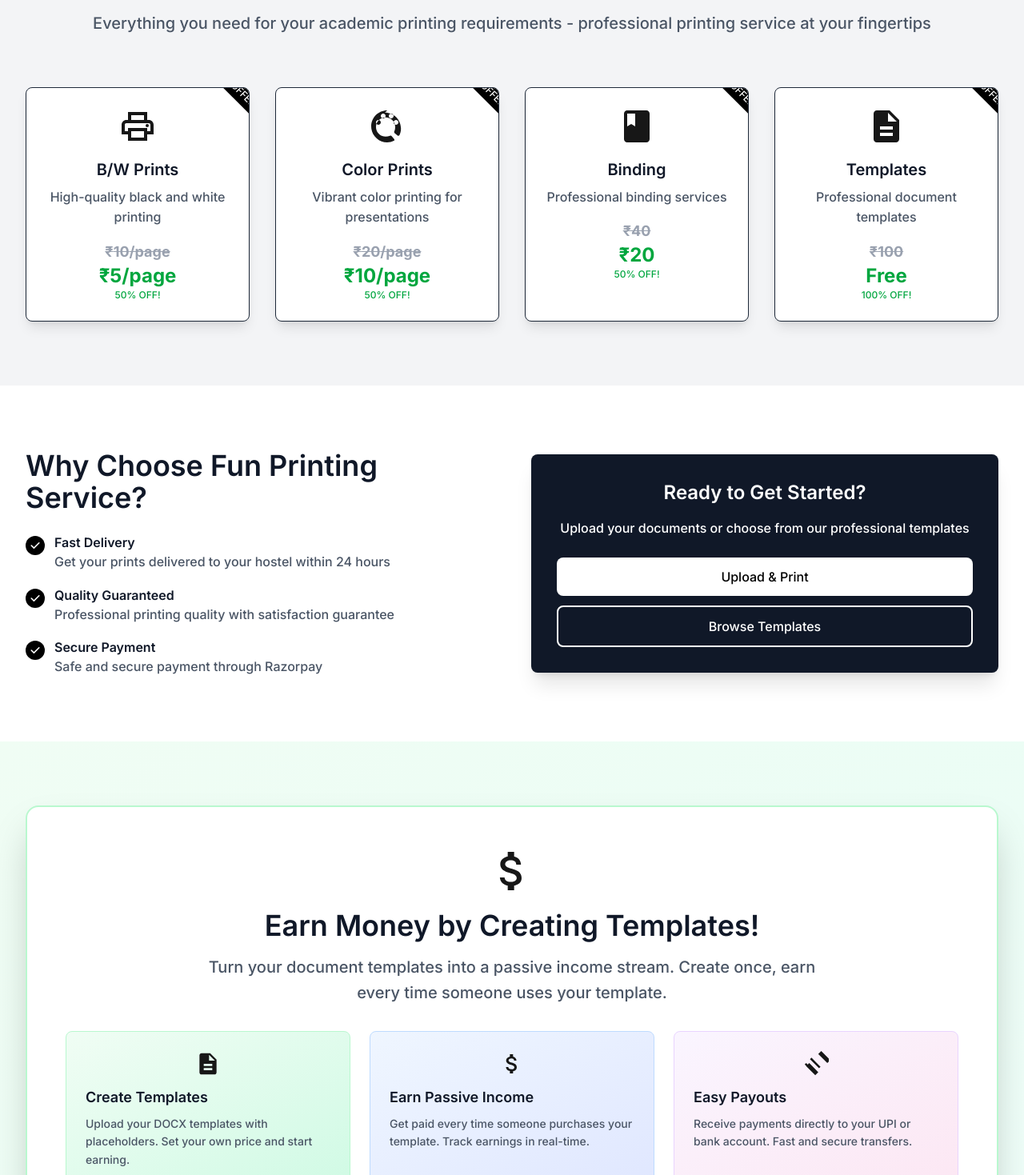
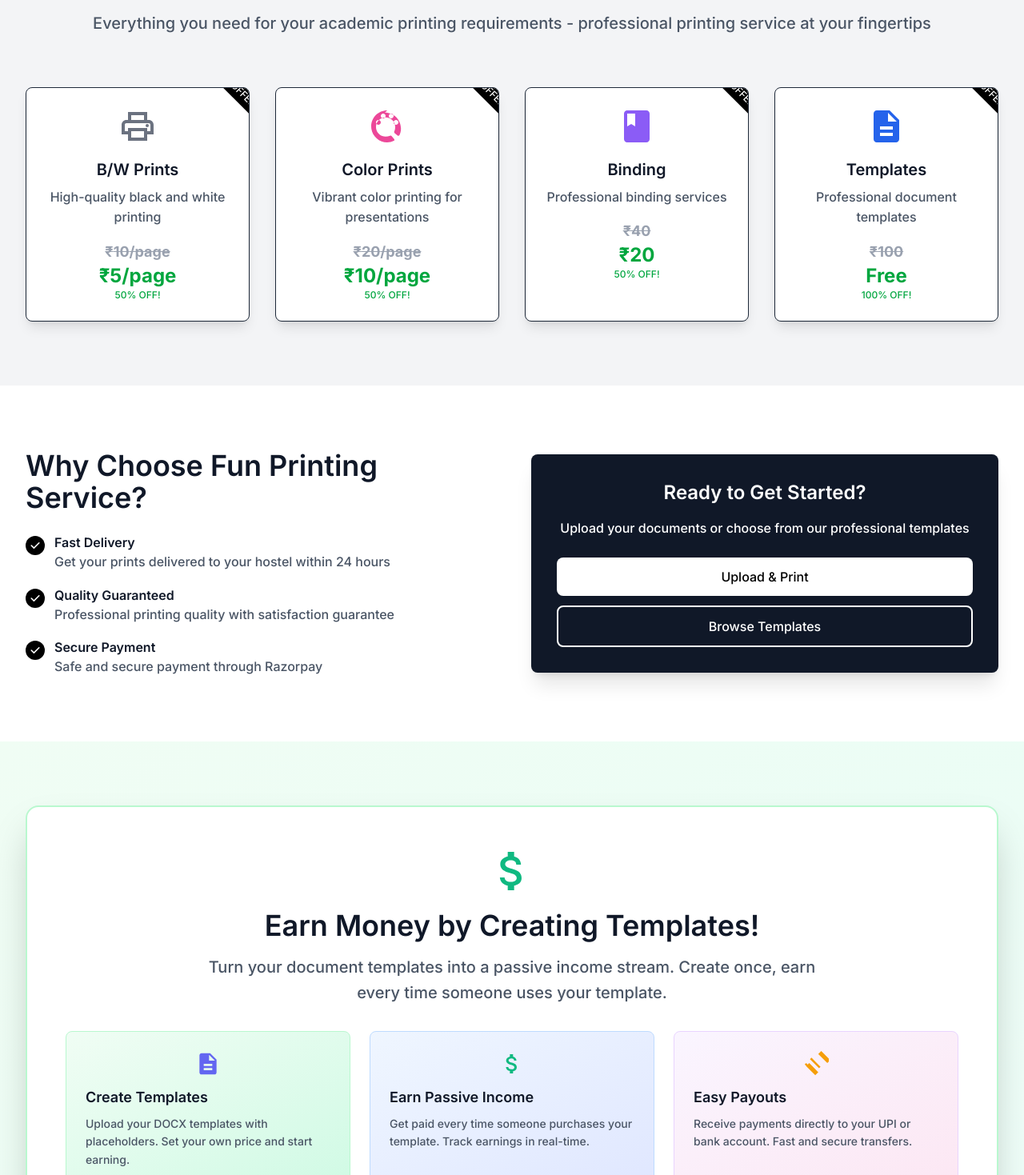
Before and after one commit to AdityaPandey-DEV/FunPrinting, a Next.js app: page / in a window 1280 px wide. Shown: the part 601-2070 px from the top of the page at 80% size. Built offline with nearby package versions, Linux system fonts and the light colour scheme; no server answers; the database is empty.

Commit message:
fix fotter icon vith svg '

```diff
--- a/src/components/SocialIcons.tsx
+++ b/src/components/SocialIcons.tsx
@@ -87,7 +87,7 @@ export const LocationIcon: React.FC<IconProps> = ({ className = '', size = 24 })
       width={size}
       height={size}
       viewBox="0 0 24 24"
-      fill="currentColor"
+      fill="#EF4444"
       className={className}
       xmlns="http://www.w3.org/2000/svg"
     >
@@ -102,7 +102,7 @@ export const EmailIcon: React.FC<IconProps> = ({ className = '', size = 24 }) =>
       width={size}
       height={size}
       viewBox="0 0 24 24"
-      fill="currentColor"
+      fill="#3B82F6"
       className={className}
       xmlns="http://www.w3.org/2000/svg"
     >
@@ -117,7 +117,7 @@ export const PhoneIcon: React.FC<IconProps> = ({ className = '', size = 24 }) =>
       width={size}
       height={size}
       viewBox="0 0 24 24"
-      fill="currentColor"
+      fill="#10B981"
       className={className}
       xmlns="http://www.w3.org/2000/svg"
     >
@@ -132,7 +132,7 @@ export const ClockIcon: React.FC<IconProps> = ({ className = '', size = 24 }) =>
       width={size}
       height={size}
       viewBox="0 0 24 24"
-      fill="currentColor"
+      fill="#F59E0B"
       className={className}
       xmlns="http://www.w3.org/2000/svg"
     >
@@ -148,7 +148,7 @@ export const WebsiteIcon: React.FC<IconProps> = ({ className = '', size = 24 })
       width={size}
       height={size}
       viewBox="0 0 24 24"
-      fill="currentColor"
+      fill="#6366F1"
       className={className}
       xmlns="http://www.w3.org/2000/svg"
     >
@@ -164,7 +164,7 @@ export const PrinterIcon: React.FC<IconProps> = ({ className = '', size = 24 })
       width={size}
       height={size}
       viewBox="0 0 24 24"
-      fill="currentColor"
+      fill="#6B7280"
       className={className}
       xmlns="http://www.w3.org/2000/svg"
     >
@@ -180,7 +180,7 @@ export const PaletteIcon: React.FC<IconProps> = ({ className = '', size = 24 })
       width={size}
       height={size}
       viewBox="0 0 24 24"
-      fill="currentColor"
+      fill="#EC4899"
       className={className}
       xmlns="http://www.w3.org/2000/svg"
     >
@@ -195,7 +195,7 @@ export const BookIcon: React.FC<IconProps> = ({ className = '', size = 24 }) =>
       width={size}
       height={size}
       viewBox="0 0 24 24"
-      fill="currentColor"
+      fill="#8B5CF6"
       className={className}
       xmlns="http://www.w3.org/2000/svg"
     >
@@ -210,7 +210,7 @@ export const DocumentIcon: React.FC<IconProps> = ({ className = '', size = 24 })
       width={size}
       height={size}
       viewBox="0 0 24 24"
-      fill="currentColor"
+      fill="#2563EB"
       className={className}
       xmlns="http://www.w3.org/2000/svg"
     >
@@ -226,7 +226,7 @@ export const WarningIcon: React.FC<IconProps> = ({ className = '', size = 24 })
       width={size}
       height={size}
       viewBox="0 0 24 24"
-      fill="currentColor"
+      fill="#F59E0B"
       className={className}
       xmlns="http://www.w3.org/2000/svg"
     >
@@ -241,7 +241,7 @@ export const ErrorIcon: React.FC<IconProps> = ({ className = '', size = 24 }) =>
       width={size}
       height={size}
       viewBox="0 0 24 24"
-      fill="currentColor"
+      fill="#EF4444"
       className={className}
       xmlns="http://www.w3.org/2000/svg"
     >
@@ -256,7 +256,7 @@ export const InfoIcon: React.FC<IconProps> = ({ className = '', size = 24 }) =>
       width={size}
       height={size}
       viewBox="0 0 24 24"
-      fill="currentColor"
+      fill="#3B82F6"
       className={className}
       xmlns="http://www.w3.org/2000/svg"
     >
@@ -272,7 +272,7 @@ export const EyeIcon: React.FC<IconProps> = ({ className = '', size = 24 }) => {
       width={size}
       height={size}
       viewBox="0 0 24 24"
-      fill="currentColor"
+      fill="#6366F1"
       className={className}
       xmlns="http://www.w3.org/2000/svg"
     >
@@ -287,7 +287,7 @@ export const DownloadIcon: React.FC<IconProps> = ({ className = '', size = 24 })
       width={size}
       height={size}
       viewBox="0 0 24 24"
-      fill="currentColor"
+      fill="#10B981"
       className={className}
       xmlns="http://www.w3.org/2000/svg"
     >
@@ -302,7 +302,7 @@ export const EditIcon: React.FC<IconProps> = ({ className = '', size = 24 }) =>
       width={size}
       height={size}
       viewBox="0 0 24 24"
-      fill="currentColor"
+      fill="#3B82F6"
       className={className}
       xmlns="http://www.w3.org/2000/svg"
     >
@@ -317,7 +317,7 @@ export const TrashIcon: React.FC<IconProps> = ({ className = '', size = 24 }) =>
       width={size}
       height={size}
       viewBox="0 0 24 24"
-      fill="currentColor"
+      fill="#EF4444"
       className={className}
       xmlns="http://www.w3.org/2000/svg"
     >
@@ -333,7 +333,7 @@ export const MoneyIcon: React.FC<IconProps> = ({ className = '', size = 24 }) =>
       width={size}
       height={size}
       viewBox="0 0 24 24"
-      fill="currentColor"
+      fill="#10B981"
       className={className}
       xmlns="http://www.w3.org/2000/svg"
     >
@@ -348,7 +348,7 @@ export const DollarIcon: React.FC<IconProps> = ({ className = '', size = 24 }) =
       width={size}
       height={size}
       viewBox="0 0 24 24"
-      fill="currentColor"
+      fill="#10B981"
       className={className}
       xmlns="http://www.w3.org/2000/svg"
     >
@@ -363,7 +363,7 @@ export const RocketIcon: React.FC<IconProps> = ({ className = '', size = 24 }) =
       width={size}
       height={size}
       viewBox="0 0 24 24"
-      fill="currentColor"
+      fill="#F59E0B"
       className={className}
       xmlns="http://www.w3.org/2000/svg"
     >
@@ -379,7 +379,7 @@ export const MemoIcon: React.FC<IconProps> = ({ className = '', size = 24 }) =>
       width={size}
       height={size}
       viewBox="0 0 24 24"
-      fill="currentColor"
+      fill="#6366F1"
       className={className}
       xmlns="http://www.w3.org/2000/svg"
     >
@@ -395,7 +395,7 @@ export const MicroscopeIcon: React.FC<IconProps> = ({ className = '', size = 24
       width={size}
       height={size}
       viewBox="0 0 24 24"
-      fill="currentColor"
+      fill="#8B5CF6"
       className={className}
       xmlns="http://www.w3.org/2000/svg"
     >
@@ -410,7 +410,7 @@ export const ChartIcon: React.FC<IconProps> = ({ className = '', size = 24 }) =>
       width={size}
       height={size}
       viewBox="0 0 24 24"
-      fill="currentColor"
+      fill="#3B82F6"
       className={className}
       xmlns="http://www.w3.org/2000/svg"
     >
@@ -425,7 +425,7 @@ export const TrophyIcon: React.FC<IconProps> = ({ className = '', size = 24 }) =
       width={size}
       height={size}
       viewBox="0 0 24 24"
-      fill="currentColor"
+      fill="#F59E0B"
       className={className}
       xmlns="http://www.w3.org/2000/svg"
     >
@@ -440,7 +440,7 @@ export const FolderIcon: React.FC<IconProps> = ({ className = '', size = 24 }) =
       width={size}
       height={size}
       viewBox="0 0 24 24"
-      fill="currentColor"
+      fill="#6B7280"
       className={className}
       xmlns="http://www.w3.org/2000/svg"
     >
```
